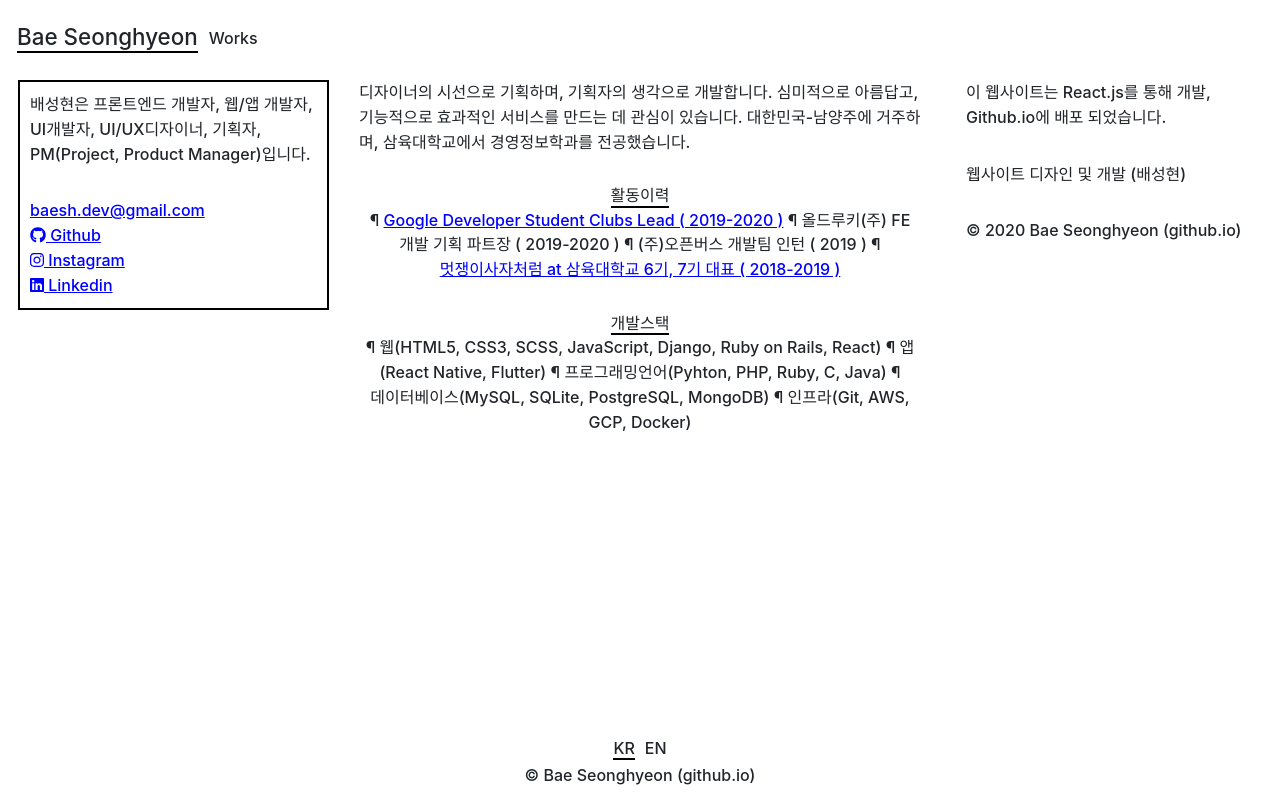
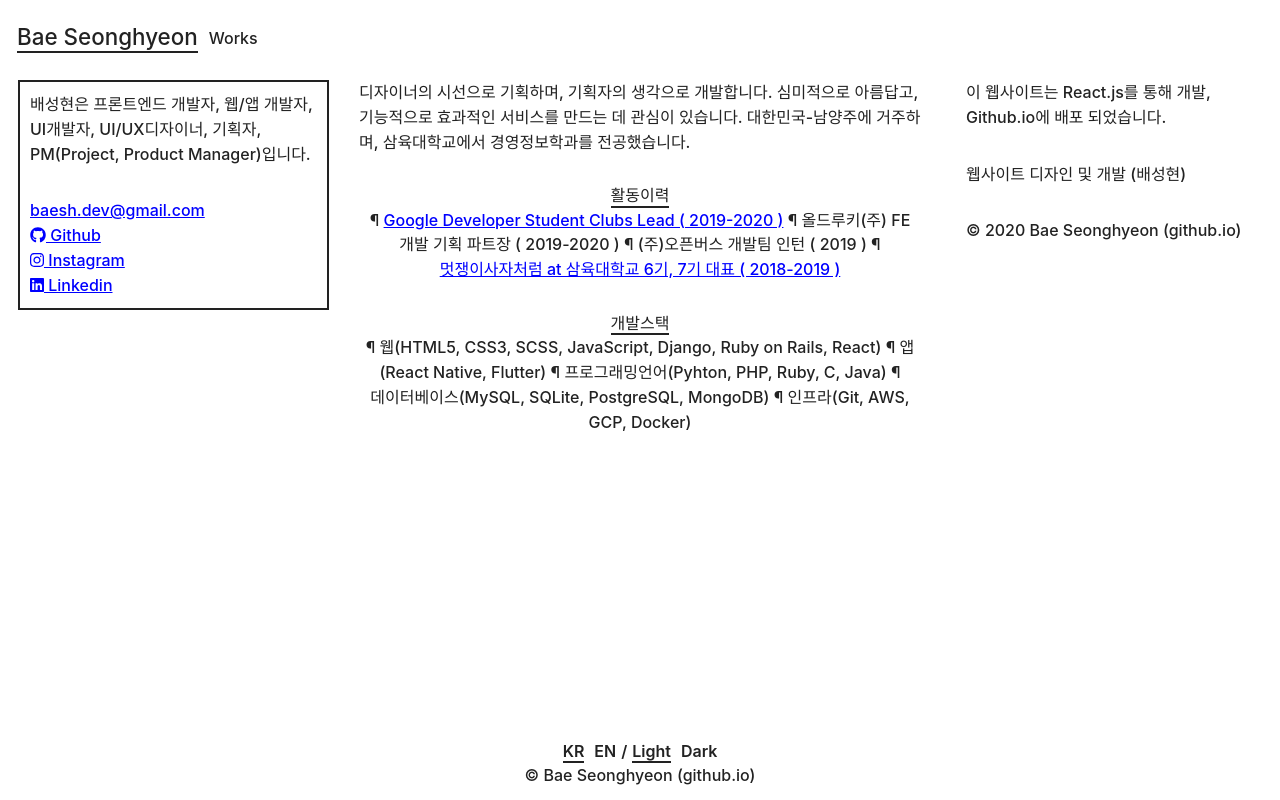
Before and after one commit to baeseonghyeon/react-my_portfolio_website, a React (Create React App) app: page / in a window 1280 px wide. Built offline with nearby package versions, Linux system fonts and the light colour scheme.

Commit message:
ui, dark-mode update

```diff
--- a/src/App.js
+++ b/src/App.js
@@ -1,4 +1,4 @@
-import React, { useState } from 'react';
+import React, { useState, useEffect } from 'react';
 import { Route } from 'react-router-dom';
 
 import Footer from './components/Footer/Footer'
@@ -9,6 +9,7 @@
 
 function App() {
 
+// Language setting
 	// KR 한국어
 	const krUiData = uiData[0];
 	const KrData = arrayData[0];
@@ -37,17 +38,40 @@
 		);
 	};
 
-	// const urlChange = id => {
-	// 	setSections(
-	// 		sections.map(section =>
-	// 			section.id === id
-	// 			?
-	// 				{...section, active: true}
-	// 			:
-	// 				{...section, active: false}
-	// 		)
-	// 	);
-	// };
+// Dark&Light Mode setting
+	const [darkState, setDarkState] = useState(['']);
+
+	// os ui-mode check
+	const prefersDarkScheme = window.matchMedia("(prefers-color-scheme: dark)");
+
+	const uiDarkMode = () => {
+		if (prefersDarkScheme.matches) {
+			setDarkState('active');
+			document.body.classList.add("dark-theme");
+			document.body.classList.remove("light-theme");
+		} else {
+			setDarkState('inactive');
+			document.body.classList.add("light-theme");
+			document.body.classList.remove("dark-theme");
+		}
+	};
+
+	// toggle dark mode check
+	const darkModeToggle = data => {
+		if (data === true) {
+			setDarkState('active');
+			document.body.classList.add("dark-theme");
+			document.body.classList.remove("light-theme");
+		} else {
+			setDarkState('inactive');
+			document.body.classList.add("light-theme");
+			document.body.classList.remove("dark-theme");
+		}
+	};
+
+	useEffect(() => {
+		uiDarkMode();
+	}, []);
 
   return (
     <div className="App">
@@ -56,7 +80,7 @@
 		<Route path="/works" exact={true} render={()=> <Home Data={langs[0].data} uiData={langs[0].uidata} path={1}/>} />
 		<Route path="/" exact={true} render={()=> <Home Data={langs[0].data} uiData={langs[0].uidata} path={0}/>} />
 		<Route path="/work/:id" render={(match)=> <Detail Data={langs[0].data} uiData={langs[0].uidata} {...match}/>} />
-		<Footer langs={langs} langToggle={langToggle} />
+		<Footer langs={langs} langToggle={langToggle} darkModeToggle={darkModeToggle} darkState={darkState}/>
     </div>
   );
 }
--- a/src/assets/json/data.json
+++ b/src/assets/json/data.json
@@ -78,7 +78,7 @@
 				"id": 4,
 				"title": "Masterpiece",
 				"date": "2020",
-				"cate":"App",
+				"cate":"Application",
 				"position": "develop / design / planning",
 				"desc": "미술전시 플랫폼 마스터피스의 애플리케이션 입니다. React Native로 개발하였습니다. (자료와 내용을 준비중 입니다.)",
 				"link": "",
@@ -191,7 +191,7 @@
 				"id": 4,
 				"title": "Masterpiece",
 				"date": "2020",
-				"cate":"App",
+				"cate":"Application",
 				"position": "develop / design / planning",
 				"desc": "This is the application of the art exhibition platform Masterpiece. It was developed as React Native. (It's still writing the contents.)",
 				"link": "",
--- a/src/assets/scss/common.scss
+++ b/src/assets/scss/common.scss
@@ -1,22 +1,77 @@
 @import "./variable.scss";
 @import url('https://fonts.googleapis.com/css2?family=Roboto&display=swap');
 
+//== DarkMode ==//
+body {
+	--bkg-color: #fff;
+	--text-color: #222;
+	--text-color-blue: Blue;
+}
+body.dark-theme {
+	--text-color: #eee;
+	--text-color-blue: #0078ff;
+	--bkg-color: #121212;
+	--bkg-color-2: black;
 
+}
+@media (prefers-color-scheme: dark) {
+  /* defaults to dark theme */
+	body {
+		--text-color: #eee;
+		--text-color-blue: #0078ff;
+		--bkg-color: #121212;
+		--bkg-color-2: black;
+	}
+	body.light-theme {
+		--text-color: #222;
+		--text-color-blue: Blue;
+		--bkg-color: #fff;
+		--bkg-color-2: white;
+	}
+}
+body {
+  background-color: var(--bkg-color);
+}
+
+h1,h2,h3,p,span,div {
+  color: var(--text-color)!important;
+}
+#Nav .active {
+	border-bottom: 2px solid var(--text-color)!important;
+}
+.footer {
+	color: var(--text-color);
+	.lang-toggle-box {
+		.active {
+			border-color: var(--text-color)!important;
+		}
+	}
+	.dark-active {
+		border-bottom: 2px solid var(--text-color)!important;
+	}
+}
+.card-wrapper{
+	.card {
+		background-color: var(--bkg-color-2);
+		.desc-card  {
+			background-color: var(--bkg-color)!important;
+		}
+		.empty-thumb {
+			background-color: var(--bkg-color-2);
+		}
+	}
+}
 
 //== FONT ==//
 p,a,h1,h2,h3 {font-size: $ft-s; font-weight: $f-w; letter-spacing: $l-s;}
 ul,div {font-weight: $f-w; letter-spacing: $l-s;}
-
-// p,a,h1,h2,h3 {font-family: 'Roboto', sans-serif; font-size: $ft-s; font-weight: $f-w; letter-spacing: $l-s;}
-// ul,div {font-family: 'Roboto', sans-serif; font-weight: $f-w; letter-spacing: $l-s;}
-
 p {
 	line-height: $l-h;
 	text-align: left;
 	margin-bottom: 2rem;
 }
 a {
-	color: $bl;
+	color: var(--text-color-blue);
 	text-decoration: underline;
 	line-height: $l-h;
 }
@@ -34,8 +89,7 @@
 
 }
 a:hover {
-	color: $bl;
-	// font-weight: bold;
+	color: var(--text-color-blue);
 	text-decoration: none;
 }
 ::selection {
@@ -58,19 +112,20 @@
 		line-height: $l-h-ss;
 	}
 }
-// highlight
-.h-l {
-	background-color: #ffeb37;
-    color: black;
+a {
+	.f-n {
+		color: var(--text-color-blue)!important;
+	}
 }
-// footnote
 .f-n {
 	font-size: 1.3vh;
-    vertical-align: 6px;
+	vertical-align: 6px;
+	-webkit-text-stroke: 0.2px;
 }
 .f-n-s {
 	font-size: 1.2vh;
-    vertical-align: 6px;
+	vertical-align: 6px;
+	-webkit-text-stroke: 0.2px;
 }
 .t-underline {
 	text-decoration: underline;
@@ -81,7 +136,6 @@
 	min-height: 100vh;
 	max-width: 100vw;
 	margin: 0;
-	background-color: $bg;
 	overflow: hidden;
 }
 .container {
@@ -99,14 +153,11 @@
 	z-index: 0;
 	height: calc(100vh - 60px);
     width: 100%;
-	background-color: $bg;
 }
 .view-layout {
 	height: 100%;
 	width: 100%;
 	padding: 80px 33px 0;
-
-	background-color: $bg;
 	overflow: auto;
 	word-wrap: break-word;
 }
@@ -116,28 +167,19 @@
 .pd-12 {
 	padding: 0 12px;
 }
-.mt-4px {
-	// margin-top: 0.5vw;
-}
 
 //== LINE ==//
 .outLine {
-	border: $b-w solid black;
+	border: $b-w solid var(--text-color);
 	padding: 10px;
 	overflow: auto;
     max-height: 95%;
 }
-.outLine-right {
-	border-right: $b-w solid black;
-	padding: 10px;
-}
-
 .bottomLine{
 	display: inline;
 	font-size: $ft-s;
-	border-bottom: $b-w solid black;
+	border-bottom: $b-w solid var(--text-color);
 }
-
 
 //== DEVICE SCREEN ==//
 /*Device = 대부분의 스마트폰 모바일 기기(세로)*/
--- a/src/components/Card/SubInfo/SubInfo.js
+++ b/src/components/Card/SubInfo/SubInfo.js
@@ -16,13 +16,12 @@
 				<span>
 					<p className="desc"><span dangerouslySetInnerHTML = {{__html: item.desc}}></span><br></br></p>
 				</span>
-
 				<span>
 					{ item.link !== "" ? <a href={item.link} target="_blank" rel="noopener noreferrer" className="d-block">Visit the website<br></br></a> : null }
 					{ item.link_mobile !== "" ? <a href={item.link_mobile} target="_blank" rel="noopener noreferrer" className="d-block">Visit the website(Mobile Only)<br></br></a> : null }
 					{ item.link_git !== "" ? <a href={item.link_git} target="_blank" rel="noopener noreferrer" className="d-block">Visit the Github Code<br></br></a> : null }
 					<Link className="more-btn d-block" to={`/work/${item.id}`}>
-						Read More >
+						Read More →
 					</Link>
 				</span>
 			</div>
--- a/src/components/Footer/Footer.js
+++ b/src/components/Footer/Footer.js
@@ -9,7 +9,7 @@
 		<div className="footer">
 				{ langs.map((lang, index) => {
 					return (
-						<div className="lang-toggle-box" key={index}>
+						<span className="lang-toggle-box" key={index}>
 							<span
 								className={lang.set === "KR" ? "lang-toggle active": "lang-toggle" }
 								onClick={() => props.langToggle('KR')}
@@ -18,9 +18,20 @@
 								className={lang.set === "EN" ? "lang-toggle active": "lang-toggle" }
 								onClick={() => props.langToggle("EN")}
 							>EN</span>
-						</div>
+						</span>
 					);
 				})}
+						<span>/</span>
+						<span className="dark-toggle-box">
+							<span
+								className={props.darkState === 'inactive' ? "dark-toggle dark-active" : "dark-toggle" }
+								onClick={() => props.darkModeToggle(false)}
+							>Light</span>
+							<span
+								className={props.darkState === 'active' ? "dark-toggle dark-active" : "dark-toggle" }
+								onClick={() => props.darkModeToggle(true)}
+							>Dark</span>
+						</span>
 			<div>© Bae Seonghyeon (github.io)</div>
 		</div>
 	);
--- a/src/components/Footer/Footer.scss
+++ b/src/components/Footer/Footer.scss
@@ -21,4 +21,10 @@
 			border-bottom: 2px solid black
 		}
 	}
+	.dark-toggle-box {
+		.dark-toggle {
+			margin: 0 5px;
+			cursor:pointer;
+		}
+	}
 }
--- a/src/components/Nav/Nav.js
+++ b/src/components/Nav/Nav.js
@@ -24,7 +24,7 @@
 				})
 			:
 				<span className="nav-toggle m-auto text-center pt-2">
-					<Link to='/' className="mt-0 mb-3">&lt; Back to home</Link>
+					<Link to='/' className="mt-0 mb-3">← Back to home</Link>
 					<h1 className="ft-s">[ {items.title} ]</h1>
 				</span>
 			}
--- a/src/components/Section/Section.scss
+++ b/src/components/Section/Section.scss
@@ -5,7 +5,7 @@
 	width: 100%;
 	height: 100%;
     position: fixed;
-	background-color: white;
+	// background-color: white;
 	transition: $trs;
 	-moz-transition: $trs;
 	-webkit-transition: $trs;
--- a/src/views/Home/Home.js
+++ b/src/views/Home/Home.js
@@ -10,8 +10,34 @@
 
 function Home(props) {
 
-	useEffect(() => {
-		// 데이터 업데이트(언어변경)
+	const [sections, setSections] = useState([
+		{
+			id: 0,
+			title: 'Bae Seonghyeon',
+			view: <About uiData={props.uiData}/>,
+			active: true,
+		},
+		{
+			id: 1,
+			title: 'Works',
+			view: <Work Data={props.Data} uiData={props.uiData}/>,
+			active: false,
+		},
+	])
+
+	const onToggle = id => {
+		setSections(
+			sections.map(section =>
+				section.id === id
+				?
+					{...section, active: true}
+				:
+					{...section, active: false}
+			)
+		);
+	};
+
+	const visibleSections = () => {
 		setSections(
 			sections.map(section =>
 				section.id === 0
@@ -21,7 +47,8 @@
 					{...section, view: <Work Data={props.Data} uiData={props.uiData}/>}
 			)
 		);
-	}, [props]);
+	};
+
 
 
 	// useEffect(() => {
@@ -51,32 +78,11 @@
 
 	// }, [props]);
 
-	const [sections, setSections] = useState([
-		{
-			id: 0,
-			title: 'Bae Seonghyeon',
-			view: <About uiData={props.uiData}/>,
-			active: true,
-		},
-		{
-			id: 1,
-			title: 'Works',
-			view: <Work Data={props.Data} uiData={props.uiData}/>,
-			active: false,
-		},
-	])
 
-	const onToggle = id => {
-		setSections(
-			sections.map(section =>
-				section.id === id
-				?
-					{...section, active: true}
-				:
-					{...section, active: false}
-			)
-		);
-	};
+
+	useEffect(() => {
+		visibleSections();
+	}, [props]);
 
 	return (
 		<div id="Home">
```
Also changed, not shown: src/components/Card/Card.scss (+11 -14 lines).
